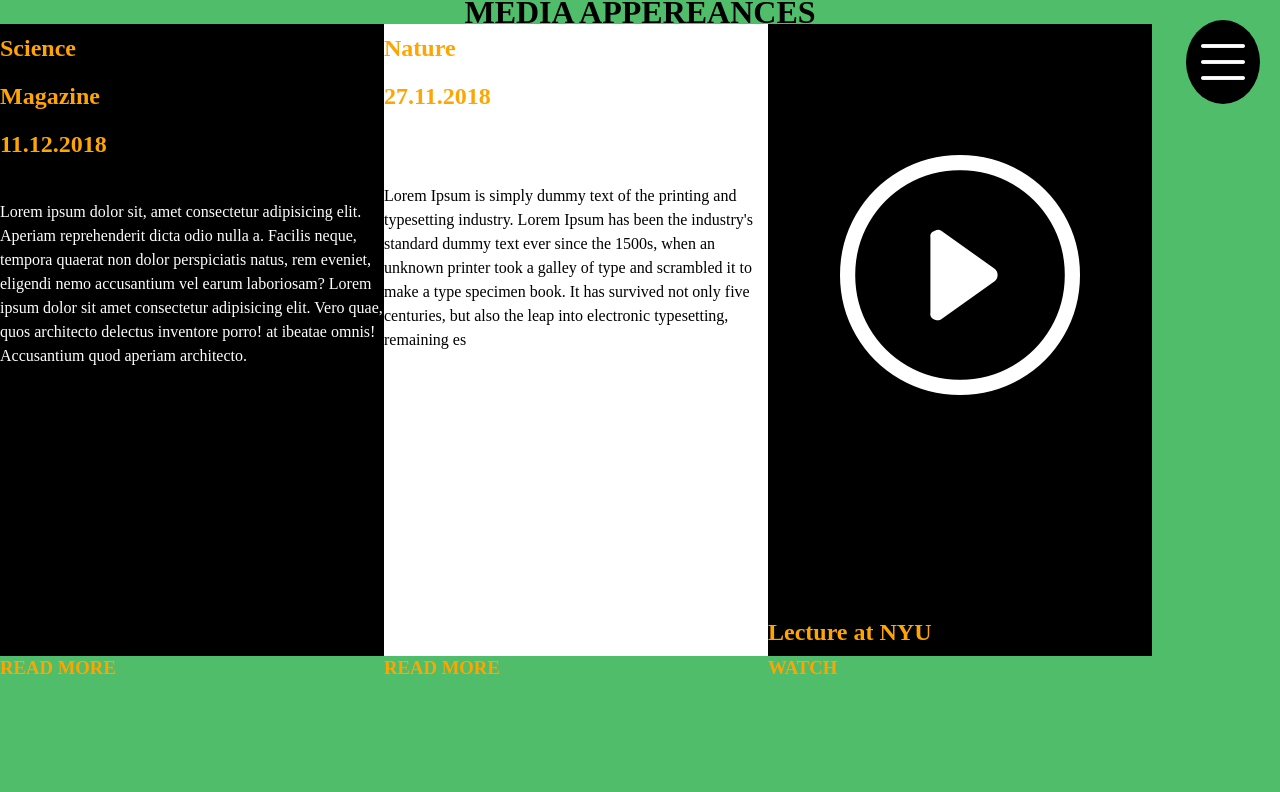
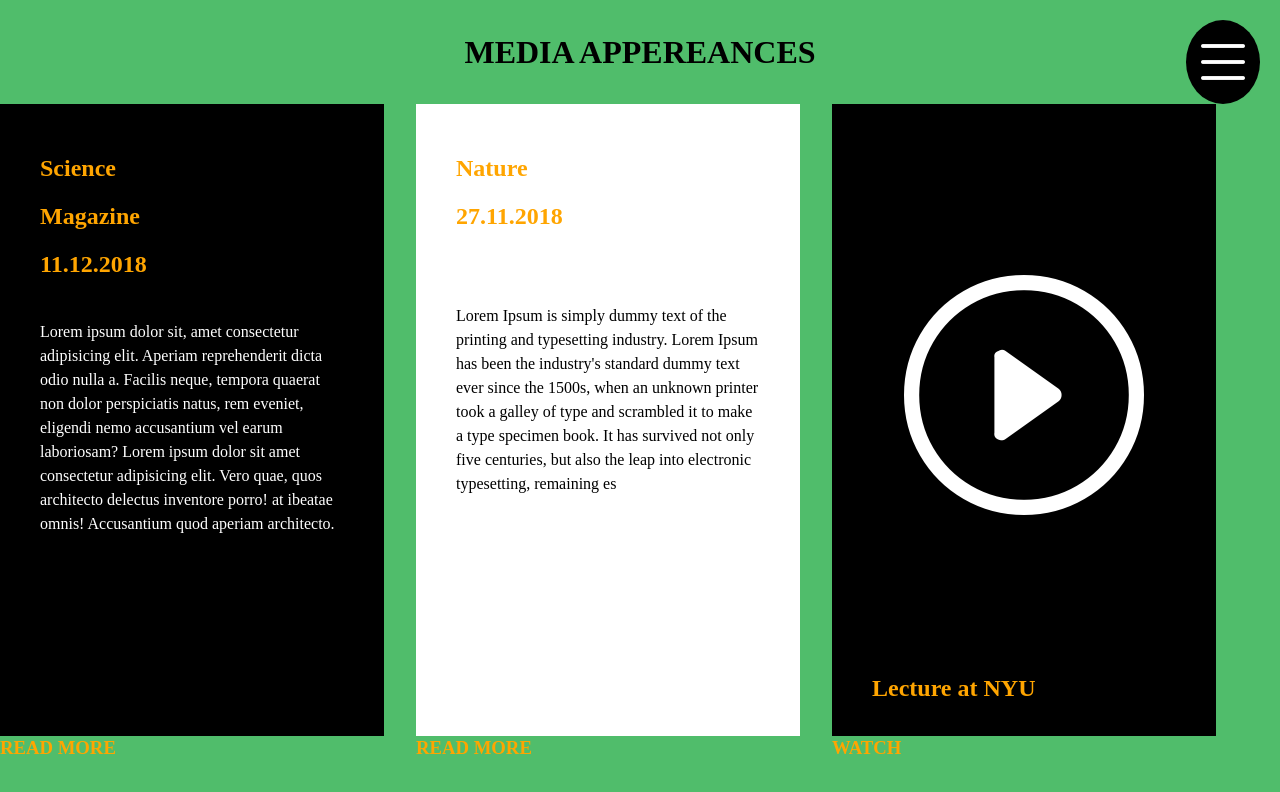
Before and after one commit to dekany31/webIsm, a plain HTML site: page index.html in a window 1280 px wide. Drawn offline with nearby package versions, Linux system fonts and the light colour scheme.

Commit message:
implement  newest

```diff
--- a/styles/style.scss
+++ b/styles/style.scss
@@ -16,6 +16,7 @@ body {
   line-height: 1.5em;
   h1 {
     text-align: center;
+    padding: 40px 0;
   }
   h2 {
     line-height: 2em;
@@ -33,8 +34,10 @@ body {
   .flexbox {
     display: flex;
     height: 85vh;
+    gap: 2em;
     .first {
       width: 30%;
+
       h2 {
         color: $colorh;
       }
@@ -45,10 +48,12 @@ body {
         background-color: black;
         color: white;
         height: 93%;
+        padding: 40px;
       }
     }
     .second {
       width: 30%;
+
       h2 {
         color: $colorh;
       }
@@ -59,6 +64,7 @@ body {
         background-color: white;
         color: black;
         height: 93%;
+        padding: 40px;
       }
     }
     .third {
@@ -70,6 +76,7 @@ body {
         display: flex;
         flex-direction: column;
         justify-content: space-between;
+        padding: 40px;
       }
 
       .play {
```
Also changed, not shown: styles/style.css, 1 other file.
